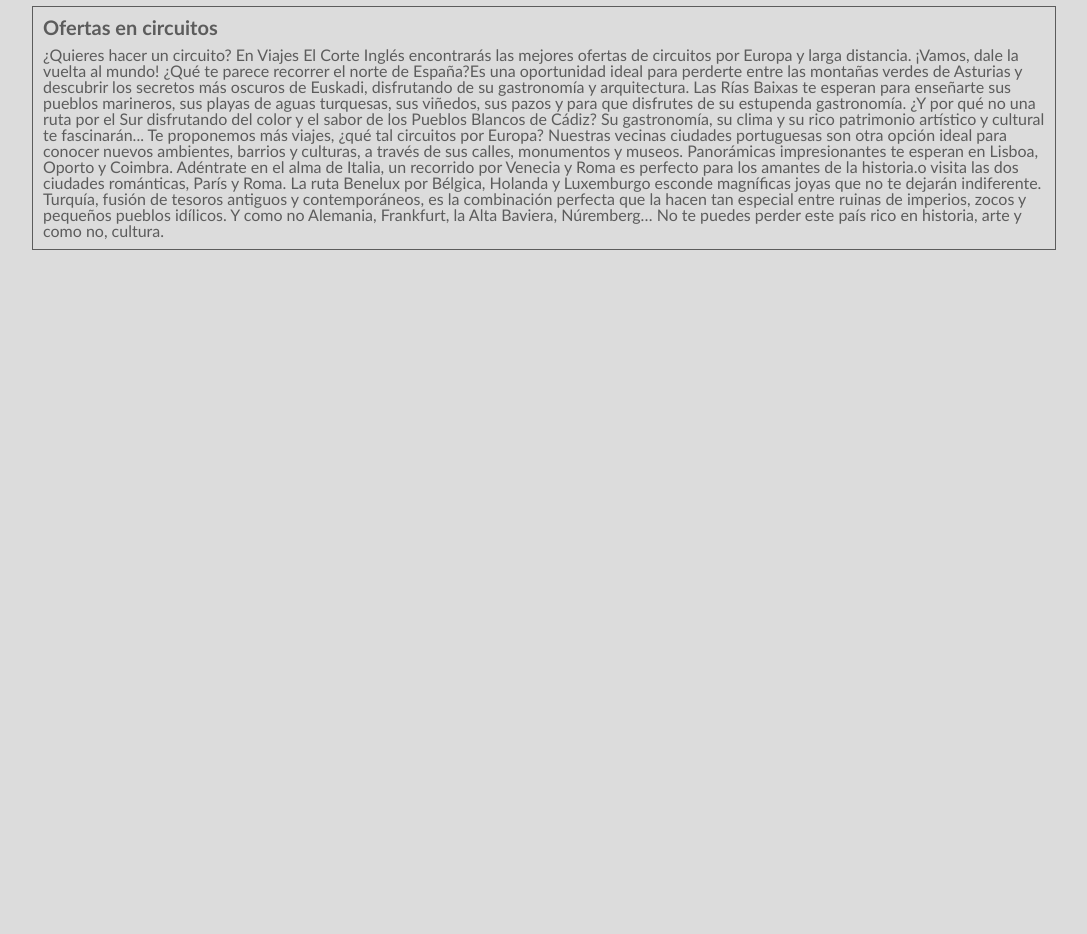
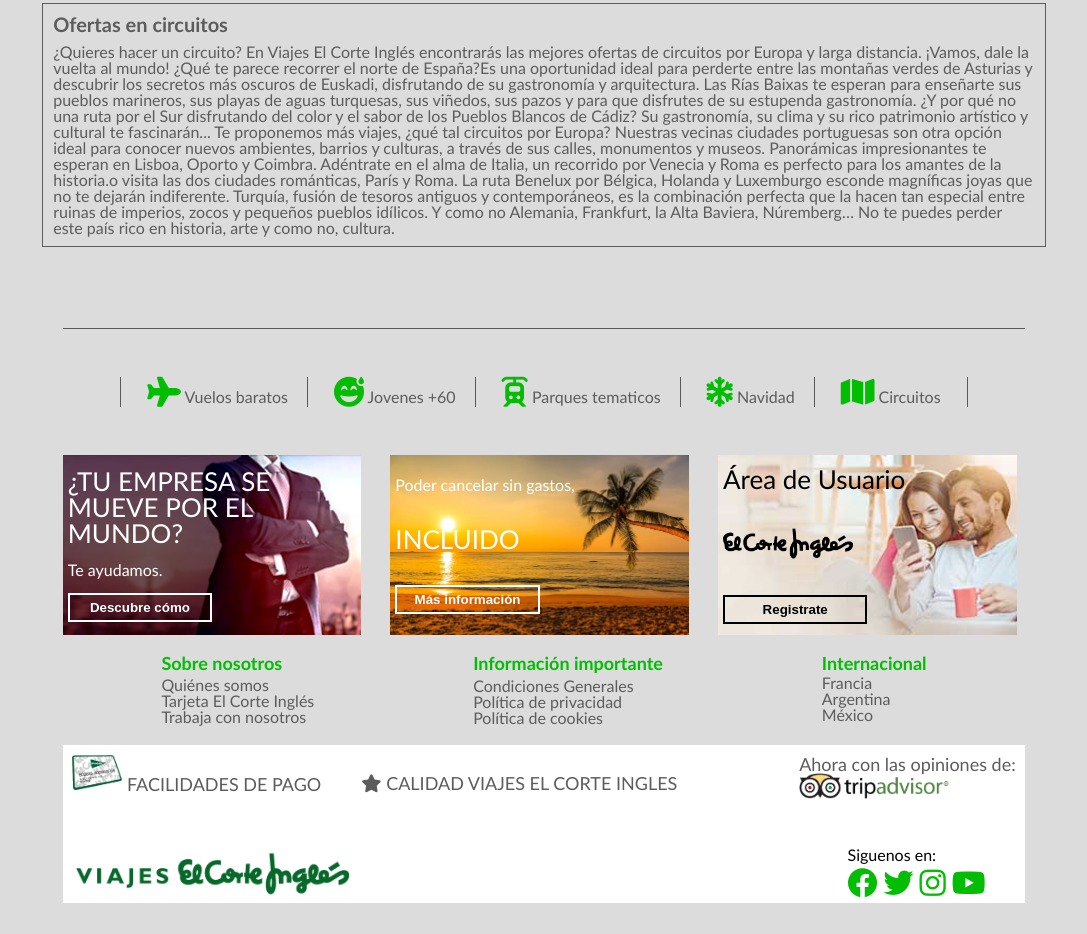
Before and after one commit to Numby86/HTML-CSS-S6, a plain HTML site: page index.html in a window 1280 px wide. Shown: the part 1792-2726 px from the top of the page, without its empty margins (96-1183 px from the left). Before the commit the page ends 2157 px from the top, so only its background shows below. Drawn offline with Linux system fonts and the light colour scheme.

Commit message:
feat(exer-s6): exer-s6 finished foot

```diff
--- a/css style/main.css
+++ b/css style/main.css
@@ -73,9 +73,8 @@ a {
     padding-bottom: 12px;
     border-bottom: 4px solid rgb(2, 189, 2);
 }
-main.main__nav{
-    display: flex;
-    margin-top: 3%;
+.main{
+    margin: 1%;
 }
 .main__nav_div{
     display: flex;
@@ -93,7 +92,7 @@ main.main__nav{
 .main__nav ul{
     width: 100%;
     display: grid;
-    grid-template-columns: repeat(6, 1fr);
+    grid-template-columns: repeat(5, 1fr);
     align-items: center;
     margin: 10px;
     gap: 6%;
@@ -183,3 +182,169 @@ main.main__nav{
     padding-bottom: 1%;
     font-size: 20px;
 }
+.footer{
+    padding: 3%;
+}
+.footer__nav{
+    padding: 5%;
+    border-top: solid 0.6px rgb(89, 89, 89);
+}
+.footer__nav ul{
+    display: flex;
+    justify-content: space-around;
+}
+.footer__nav li{
+    border-left: solid 0.6px rgb(89, 89, 89);
+    padding-left: 3%;
+    display: flex;
+    flex-direction: column;
+}
+.footer__nav a:hover{
+    font-weight: bold;
+    font-size: 16px;
+}
+.borLi{
+    border-right: solid 0.6px rgb(89, 89, 89);
+    padding-right: 3%;
+}
+.foot-ic{
+    font-size: 30px;
+    font-weight: bold;
+    color: rgb(2, 189, 2);
+}
+.footer__sec1{
+    display: flex;
+    gap: 3%;
+}
+.footer__sec1 h3{
+    font-size: 26px;
+}
+.footer__sec1 div{
+    height: 170px;
+    display: flex;
+    flex-direction: column;
+    justify-content: space-around;
+    padding: 5px;
+}
+.footer__sec1 button{
+    padding: 5px;
+    width: 50%;
+    background-color: transparent;
+    border: 2px solid white;
+    color: white;
+}
+.footer__sec1 a{
+    color: white;
+    font-weight: bold;
+}
+.footer__sec1 button:hover{
+    background-color: white;
+}
+.footer__sec1 a:hover{
+    color: black;
+}
+.footer__sec1_div1{
+    background-image: url(../images/footd1.jpg);
+    background-size: cover;
+    background-position: center;
+    background-repeat: no-repeat;
+    width: 30%;
+    color: white;
+}
+.footer__sec1_div2{
+    background-image: url(../images/footd2.jpg);
+    background-size: cover;
+    background-position: center;
+    background-repeat: no-repeat;
+    width: 30%;
+    color: white;
+}
+.footer__sec1_div3{
+    background-image: url(../images/footd3.jpg);
+    background-size: cover;
+    background-position: center;
+    background-repeat: no-repeat;
+    width: 30%;
+}
+.footer__sec1_div3 button{
+    border: 2px solid black;
+    color: black;
+}
+.footer__sec1_div3 a{
+    color: black;
+    font-weight: bold;
+}
+.footer__sec1_div3 button:hover{
+    background-color: black;
+}
+.footer__sec1_div3 a:hover{
+    color: white;
+}
+.logoNegro{
+    width: 45%;
+    max-height: 65%;
+}
+.footer__sec2{
+    display: flex;
+    justify-content: space-around;
+    margin: 2%;
+    color: ;
+}
+.footer__sec2 h4{
+    font-weight: bold;
+    color: rgb(2, 189, 2);
+    font-size: 18px;
+    padding-bottom: 3%;
+}
+.tarjeLogo{
+    width: 50px;
+}
+.logoTrip{
+    width: 150px;
+}
+.footer__sec3_div1{
+    color: rgb(92, 92, 92);
+    font-size: 18px;
+    padding: 1%;
+    display: flex;
+    justify-content: space-between;
+    padding-bottom: 5%;
+}
+.footer__sec3_div1 ul{
+    display: flex;
+    align-items: baseline;
+    gap: 40px;
+}
+.div_trip{
+    display: flex;
+    flex-direction: column;
+}
+.footer__sec3_div2{
+    display: flex;
+    justify-content: space-between;
+}
+.logo_footer img{
+    width: 300px;
+}
+.fa-brands{
+    font-size: 30px;
+    color: rgb(2, 189, 2);
+}
+.div_redes{
+    margin-right: 6%;
+}
+.div_redes h3{
+    font-size: 16px;
+    padding-bottom: 5px;
+}
+.div_redes ul{
+    display: flex;
+    gap: 5%;
+}
+.div_redes li{
+    display: flex;
+    justify-content: space-around;
+}
+.footer__sec3{
+    background: linear-gradient( -45deg, white 0, white 40%);
+}
--- a/index.html
+++ b/index.html
@@ -250,78 +250,81 @@
             </article>
         </section>
     </main>
-    <footer>
-        <nav>
+    <footer class="footer">
+        <nav class="footer__nav">
             <ul>
-                <li><a href=""></a></li>
-                <li><a href=""></a></li>
-                <li><a href=""></a></li>
-                <li><a href=""></a></li>
-                <li><a href=""></a></li>
-                <li><a href=""></a></li>
+                <li><a href="https://www.viajeselcorteingles.es/vuelos/baratos/"><i class="fa-regular fa-plane foot-ic"></i> Vuelos baratos</a></li>
+                <li><a href="https://www.viajeselcorteingles.es/mayores"><i class="fa-regular fa-face-grin-beam-sweat foot-ic"></i> Jovenes +60</a></li>
+                <li><a href="https://www.viajeselcorteingles.es/parques-tematicos"><i class="fa-solid fa-train-tram foot-ic"></i> Parques tematicos</a></li>
+                <li><a href="https://www.viajeselcorteingles.es/especiales/navidad"><i class="fa-solid fa-snowflake foot-ic"></i> Navidad</a></li>
+                <li class="borLi"><a href="https://www.viajeselcorteingles.es/circuitos"><i class="fa-solid fa-map foot-ic"></i> Circuitos</a></li>
             </ul>
         </nav>
-        <section>
-            <div>
-                <img src="" alt="">
-                <h3></h3>
-                <p></p>
-                <h4><a href=""></a></h4>
+        <section class="footer__sec1">
+            <div class="footer__sec1_div1">
+                <h3>¿TU EMPRESA SE MUEVE POR EL MUNDO?</h3>
+                <p>Te ayudamos.</p>
+                <button><a href="https://integral.viajeselcorteingles.es/">Descubre cómo </a></button>
             </div>
-            <div>
-                <img src="" alt="">
-                <h3></h3>
-                <p></p>
-                <h4><a href=""></a></h4>
+            <div class="footer__sec1_div2">
+                <p>Poder cancelar sin gastos,</p>
+                <h3>INCLUIDO</h3>
+                <button><a href="https://www.viajeselcorteingles.es/especiales/confianza-incluida">Más información </a></button>
             </div>
-            <div>
-                <img src="" alt="">
-                <h3></h3>
-                <p></p>
-                <h4><a href=""></a></h4>
+            <div class="footer__sec1_div3">
+                <h3>Área de Usuario</h3>
+                <img class="logoNegro" src="./images/logo-eci-negro.png" alt="logo">
+                <button><a href="https://cuenta.elcorteingles.es/">Registrate</a></button>
             </div>
         </section>
-        <section>
+        <section class="footer__sec2">
             <div>
-                <h4></h4>
+                <h4>Sobre nosotros</h4>
                 <ul>
-                    <li><a href=""></a></li>
-                    <li><a href=""></a></li>
-                    <li><a href=""></a></li>
+                    <li><a href="https://www.viajeselcorteingles.es/quienes_somos.html">Quiénes somos</a></li>
+                    <li><a href="https://www.financieraelcorteingles.es/">Tarjeta El Corte Inglés</a></li>
+                    <li><a href="https://empleo.elcorteingles.es/">Trabaja con nosotros</a></li>
                 </ul>
                 </div>
             <div>
-                <h4></h4>
+                <h4>Información importante</h4>
                 <ul>
-                    <li><a href=""></a></li>
-                    <li><a href=""></a></li>
-                    <li><a href=""></a></li>
+                    <li><a href="https://www.viajeselcorteingles.es/ayuda.html">Condiciones Generales</a></li>
+                    <li><a href="https://www.viajeselcorteingles.es/politica-privacidad">Política de privacidad</a></li>
+                    <li><a href="https://www.viajeselcorteingles.es/politica_cookies.html">Política de cookies</a></li>
                 </ul>
             </div>
             <div>
-                <h4></h4>
+                <h4>Internacional</h4>
                 <ul>
-                    <li><a href=""></a></li>
-                    <li><a href=""></a></li>
-                    <li><a href=""></a></li>
+                    <li><a href="https://www.voyageselcorteingles.fr/">Francia</a></li>
+                    <li><a href="https://argentina.viajeselcorteingleslatam.com/">Argentina</a></li>
+                    <li><a href="https://www.viajeselcorteingles.com.mx/">México</a></li>
                 </ul>
             </div>
         </section>
-        <section>
-            <div>
+        <section class="footer__sec3">
+            <div class="footer__sec3_div1">
                 <ul>
-                    <li><a href=""></a></li>
-                    <li><a href=""></a></li>
-                    <li><a href=""></a></li>
+                    <li><img class="tarjeLogo" src="./images/tarjeCor.gif" alt="foto tarje"> FACILIDADES DE PAGO</li>
+                    <li><i class="fa-solid fa-star"></i> CALIDAD VIAJES EL CORTE INGLES</li>
                 </ul>
+                <div class="div_trip">
+                    <span>Ahora con las opiniones de:</span>
+                    <img class="logoTrip" src="./images/tripadv.png" alt="image trip">
+                </div>
             </div>
-            <div>
-                <a href=""><img src="" alt=""></a>
-                <ul>
-                    <li><a href=""></a></li>
-                    <li><a href=""></a></li>
-                    <li><a href=""></a></li>
-                </ul>
+            <div class="footer__sec3_div2">
+                <a class="logo_footer" href="https://www.viajeselcorteingles.es/"><img src="./images/lo corte viajes.png" alt="foto logo"></a>
+                <div class="div_redes">
+                    <h3>Siguenos en:</h3>
+                    <ul>
+                        <li><a href="https://www.facebook.com/viajeselcorteingles"><i class="fa-brands fa-facebook"></i></a></li>
+                        <li><a href="https://twitter.com/VECI_Esp"><i class="fa-brands fa-twitter"></i></a></li>
+                        <li><a href="https://www.instagram.com/viajeselcorteingles/"><i class="fa-brands fa-instagram"></i></a></li>
+                        <li><a href="https://www.youtube.com/user/viajeselcorteingles"><i class="fa-brands fa-youtube"></i></a></li>
+                    </ul>
+                </div>
             </div>
         </section>
     </footer>
```
Also changed, not shown: images/footd1.jpg (added), images/footd2.jpg (added), images/footd3.jpg (added), images/logo-eci-negro.png (added), images/logoNegro.jpg (added), images/tarjeCor.gif (added), images/tripadv.png (added).
